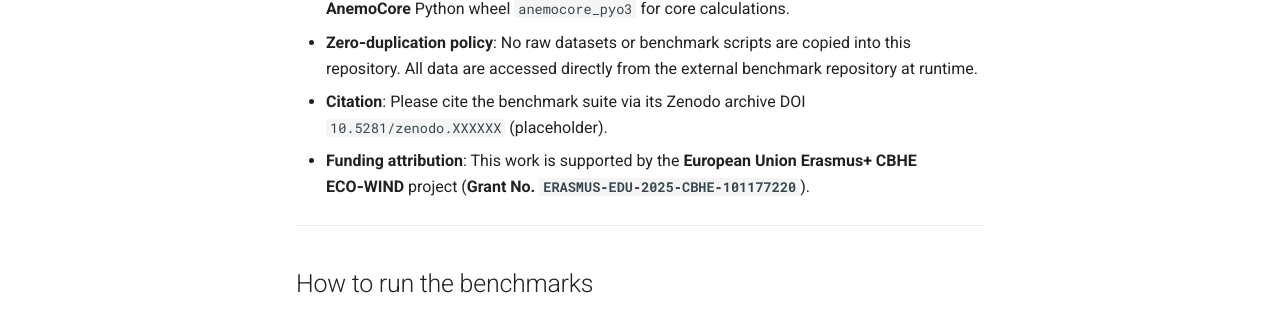
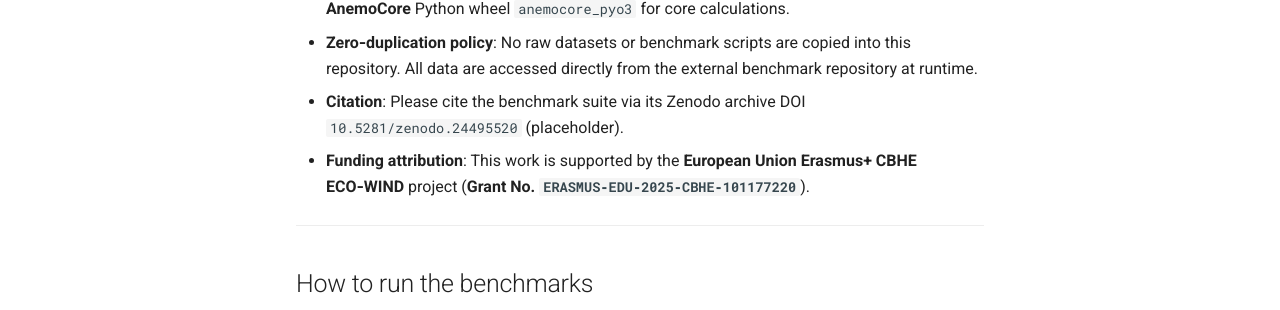
Before and after one commit to chatchawich-c/AnemoCore, an MkDocs documentation site: the page built from docs/benchmarks/index.md, in a window 1280 px wide. Shown: the part 324-634 px from the top of the page. Built offline with MkDocs 1.6.1 and Material for MkDocs 9.7.7, drawn with Linux system fonts in a browser that asks for light colours; comment, search, counter and statistics services are not loaded.

Commit message:
Update index.md

```diff
--- a/docs/benchmarks/index.md
+++ b/docs/benchmarks/index.md
@@ -4,7 +4,7 @@ This section documents the **66‑paper ECO‑WIND benchmark suite** that evalua
 
 - **Architecture**: The suite lives in a separate repository [`ecowind-benchmarks`](https://github.com/chatchawichchaihong/ecowind-benchmarks) and calls the **AnemoCore** Python wheel `anemocore_pyo3` for core calculations.
 - **Zero‑duplication policy**: No raw datasets or benchmark scripts are copied into this repository. All data are accessed directly from the external benchmark repository at runtime.
-- **Citation**: Please cite the benchmark suite via its Zenodo archive DOI `10.5281/zenodo.XXXXXX` (placeholder).
+- **Citation**: Please cite the benchmark suite via its Zenodo archive DOI `10.5281/zenodo.24495520` (placeholder).
 - **Funding attribution**: This work is supported by the **European Union Erasmus+ CBHE ECO‑WIND** project (**Grant No. `ERASMUS‑EDU‑2025‑CBHE‑101177220`**).
 
 ---
```
